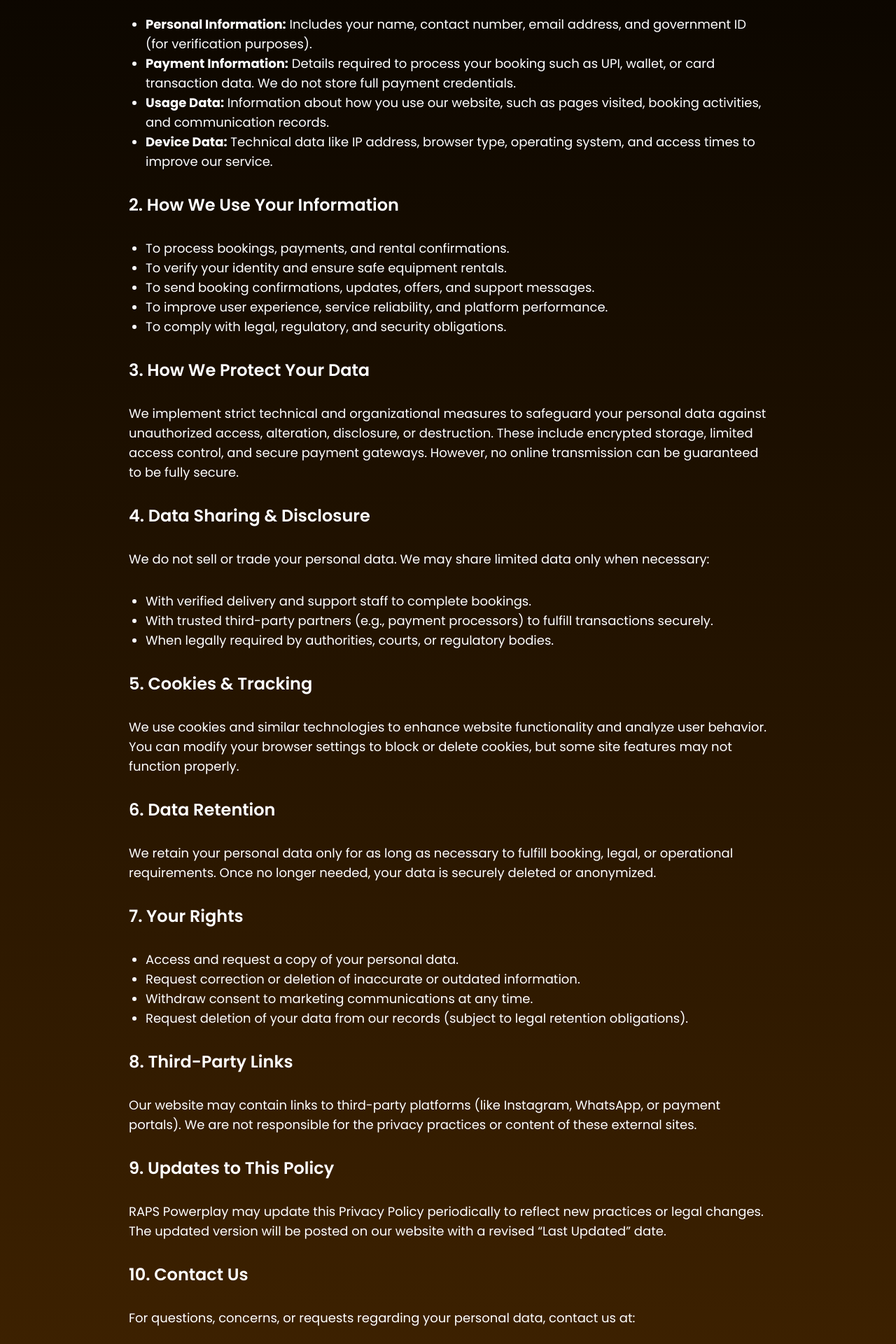
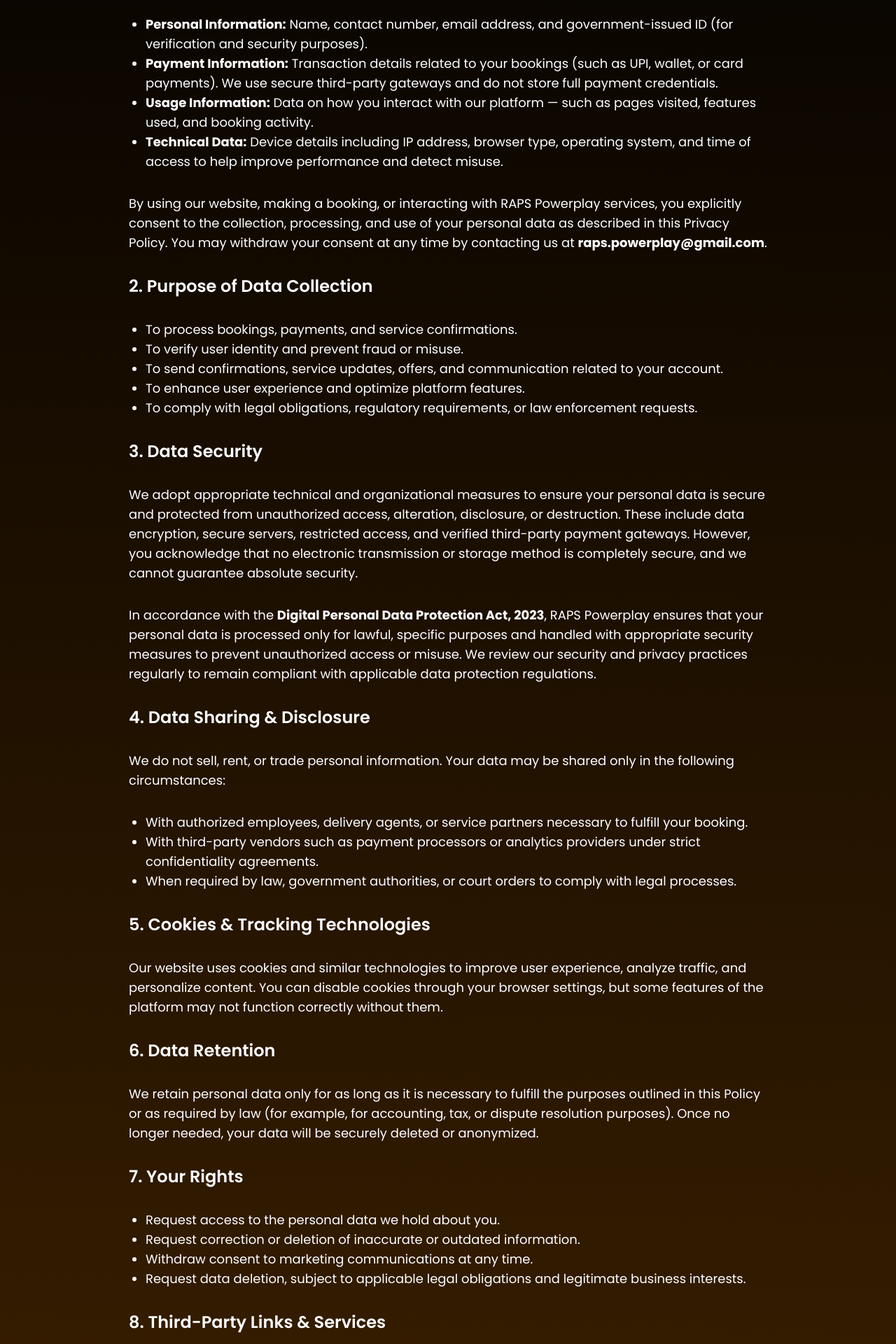
Before and after one commit to teaminsync/raps_powerplay, a React (Vite) app in the folder my-app/: page /privacy in a window 1280 px wide. Shown: the part 480-2400 px from the top of the page at 70% size. Built offline with nearby package versions, Linux system fonts and the light colour scheme; no server answers.

Commit message:
Update Privacy.jsx

```diff
--- a/my-app/src/pages/Privacy.jsx
+++ b/my-app/src/pages/Privacy.jsx
@@ -1,4 +1,4 @@
-import React from 'react';
+import React from "react";
 import { motion } from "framer-motion";
 
 const PrivacyPolicy = () => {
@@ -29,89 +29,188 @@
         >
           <div className="space-y-8">
             <p className="my-6 text-lg">
-              <b>RAPS Powerplay</b> (“we”, “our”, “us”) values your privacy and is committed to protecting your personal information.
-              This Privacy Policy explains how we collect, use, disclose, and protect your data when you use our services,
-              including our website, booking platform, and any related mobile or offline services.
+              <b>RAPS Powerplay</b> (“Company”, “we”, “our”, or “us”) is
+              committed to protecting your privacy and personal data. This
+              Privacy Policy outlines how we collect, use, share, and protect
+              information about users (“you”, “your”) when you use our services,
+              including our website, mobile applications, booking platform, and
+              offline interactions.
             </p>
 
-            <h3 className="text-2xl font-semibold mt-8 mb-4">1. Information We Collect</h3>
+            <h3 className="text-2xl font-semibold mt-8 mb-4">
+              1. Information We Collect
+            </h3>
             <ul className="list-disc ml-6 text-lg mb-6">
-              <li><b>Personal Information:</b> Includes your name, contact number, email address, and government ID (for verification purposes).</li>
-              <li><b>Payment Information:</b> Details required to process your booking such as UPI, wallet, or card transaction data. We do not store full payment credentials.</li>
-              <li><b>Usage Data:</b> Information about how you use our website, such as pages visited, booking activities, and communication records.</li>
-              <li><b>Device Data:</b> Technical data like IP address, browser type, operating system, and access times to improve our service.</li>
+              <li>
+                <b>Personal Information:</b> Name, contact number, email
+                address, and government-issued ID (for verification and security
+                purposes).
+              </li>
+              <li>
+                <b>Payment Information:</b> Transaction details related to your
+                bookings (such as UPI, wallet, or card payments). We use secure
+                third-party gateways and do not store full payment credentials.
+              </li>
+              <li>
+                <b>Usage Information:</b> Data on how you interact with our
+                platform — such as pages visited, features used, and booking
+                activity.
+              </li>
+              <li>
+                <b>Technical Data:</b> Device details including IP address,
+                browser type, operating system, and time of access to help
+                improve performance and detect misuse.
+              </li>
             </ul>
 
-            <h3 className="text-2xl font-semibold mt-8 mb-4">2. How We Use Your Information</h3>
+            <p className="text-lg mb-6">
+  By using our website, making a booking, or interacting with RAPS Powerplay services,
+  you explicitly consent to the collection, processing, and use of your personal data as described in this Privacy Policy.
+  You may withdraw your consent at any time by contacting us at <b>raps.powerplay@gmail.com</b>.
+</p>
+
+
+            <h3 className="text-2xl font-semibold mt-8 mb-4">
+              2. Purpose of Data Collection
+            </h3>
             <ul className="list-disc ml-6 text-lg mb-6">
-              <li>To process bookings, payments, and rental confirmations.</li>
-              <li>To verify your identity and ensure safe equipment rentals.</li>
-              <li>To send booking confirmations, updates, offers, and support messages.</li>
-              <li>To improve user experience, service reliability, and platform performance.</li>
-              <li>To comply with legal, regulatory, and security obligations.</li>
+              <li>To process bookings, payments, and service confirmations.</li>
+              <li>To verify user identity and prevent fraud or misuse.</li>
+              <li>
+                To send confirmations, service updates, offers, and
+                communication related to your account.
+              </li>
+              <li>To enhance user experience and optimize platform features.</li>
+              <li>
+                To comply with legal obligations, regulatory requirements, or
+                law enforcement requests.
+              </li>
             </ul>
 
-            <h3 className="text-2xl font-semibold mt-8 mb-4">3. How We Protect Your Data</h3>
+            <h3 className="text-2xl font-semibold mt-8 mb-4">
+              3. Data Security
+            </h3>
             <p className="text-lg mb-6">
-              We implement strict technical and organizational measures to safeguard your personal data against unauthorized
-              access, alteration, disclosure, or destruction. These include encrypted storage, limited access control, and secure payment gateways.
-              However, no online transmission can be guaranteed to be fully secure.
+              We adopt appropriate technical and organizational measures to
+              ensure your personal data is secure and protected from
+              unauthorized access, alteration, disclosure, or destruction. These
+              include data encryption, secure servers, restricted access, and
+              verified third-party payment gateways. However, you acknowledge
+              that no electronic transmission or storage method is completely
+              secure, and we cannot guarantee absolute security.
             </p>
 
-            <h3 className="text-2xl font-semibold mt-8 mb-4">4. Data Sharing & Disclosure</h3>
             <p className="text-lg mb-6">
-              We do not sell or trade your personal data. We may share limited data only when necessary:
+  In accordance with the <b>Digital Personal Data Protection Act, 2023</b>,
+  RAPS Powerplay ensures that your personal data is processed only for lawful, specific purposes
+  and handled with appropriate security measures to prevent unauthorized access or misuse.
+  We review our security and privacy practices regularly to remain compliant with applicable data protection regulations.
+</p>
+
+            <h3 className="text-2xl font-semibold mt-8 mb-4">
+              4. Data Sharing & Disclosure
+            </h3>
+            <p className="text-lg mb-6">
+              We do not sell, rent, or trade personal information. Your data may
+              be shared only in the following circumstances:
             </p>
             <ul className="list-disc ml-6 text-lg mb-6">
-              <li>With verified delivery and support staff to complete bookings.</li>
-              <li>With trusted third-party partners (e.g., payment processors) to fulfill transactions securely.</li>
-              <li>When legally required by authorities, courts, or regulatory bodies.</li>
+              <li>
+                With authorized employees, delivery agents, or service partners
+                necessary to fulfill your booking.
+              </li>
+              <li>
+                With third-party vendors such as payment processors or analytics
+                providers under strict confidentiality agreements.
+              </li>
+              <li>
+                When required by law, government authorities, or court orders to
+                comply with legal processes.
+              </li>
             </ul>
 
-            <h3 className="text-2xl font-semibold mt-8 mb-4">5. Cookies & Tracking</h3>
+            <h3 className="text-2xl font-semibold mt-8 mb-4">
+              5. Cookies & Tracking Technologies
+            </h3>
             <p className="text-lg mb-6">
-              We use cookies and similar technologies to enhance website functionality and analyze user behavior.
-              You can modify your browser settings to block or delete cookies, but some site features may not function properly.
+              Our website uses cookies and similar technologies to improve user
+              experience, analyze traffic, and personalize content. You can
+              disable cookies through your browser settings, but some features
+              of the platform may not function correctly without them.
             </p>
 
-            <h3 className="text-2xl font-semibold mt-8 mb-4">6. Data Retention</h3>
+            <h3 className="text-2xl font-semibold mt-8 mb-4">
+              6. Data Retention
+            </h3>
             <p className="text-lg mb-6">
-              We retain your personal data only for as long as necessary to fulfill booking, legal, or operational requirements.
-              Once no longer needed, your data is securely deleted or anonymized.
+              We retain personal data only for as long as it is necessary to
+              fulfill the purposes outlined in this Policy or as required by law
+              (for example, for accounting, tax, or dispute resolution purposes).
+              Once no longer needed, your data will be securely deleted or
+              anonymized.
             </p>
 
-            <h3 className="text-2xl font-semibold mt-8 mb-4">7. Your Rights</h3>
+            <h3 className="text-2xl font-semibold mt-8 mb-4">
+              7. Your Rights
+            </h3>
             <ul className="list-disc ml-6 text-lg mb-6">
-              <li>Access and request a copy of your personal data.</li>
-              <li>Request correction or deletion of inaccurate or outdated information.</li>
-              <li>Withdraw consent to marketing communications at any time.</li>
-              <li>Request deletion of your data from our records (subject to legal retention obligations).</li>
+              <li>Request access to the personal data we hold about you.</li>
+              <li>
+                Request correction or deletion of inaccurate or outdated
+                information.
+              </li>
+              <li>
+                Withdraw consent to marketing communications at any time.
+              </li>
+              <li>
+                Request data deletion, subject to applicable legal obligations
+                and legitimate business interests.
+              </li>
             </ul>
 
-            <h3 className="text-2xl font-semibold mt-8 mb-4">8. Third-Party Links</h3>
+            <h3 className="text-2xl font-semibold mt-8 mb-4">
+              8. Third-Party Links & Services
+            </h3>
             <p className="text-lg mb-6">
-              Our website may contain links to third-party platforms (like Instagram, WhatsApp, or payment portals).
-              We are not responsible for the privacy practices or content of these external sites.
+              Our platform may contain links to external websites or third-party
+              services (e.g., social media, payment gateways). We are not
+              responsible for the privacy policies, content, or practices of
+              these external services. We encourage you to review their privacy
+              policies before providing any personal data.
             </p>
 
-            <h3 className="text-2xl font-semibold mt-8 mb-4">9. Updates to This Policy</h3>
+            <h3 className="text-2xl font-semibold mt-8 mb-4">
+              9. Updates to This Policy
+            </h3>
             <p className="text-lg mb-6">
-              RAPS Powerplay may update this Privacy Policy periodically to reflect new practices or legal changes.
-              The updated version will be posted on our website with a revised “Last Updated” date.
+              We may revise this Privacy Policy from time to time to reflect
+              changes in our practices or for legal, operational, or regulatory
+              reasons. The updated version will be published on our website with
+              a revised “Last Updated” date. Continued use of our services after
+              such updates constitutes your acceptance of the revised Policy.
             </p>
 
-            <h3 className="text-2xl font-semibold mt-8 mb-4">10. Contact Us</h3>
+            <h3 className="text-2xl font-semibold mt-8 mb-4">
+              10. Contact Information
+            </h3>
             <p className="text-lg mb-6">
-              For questions, concerns, or requests regarding your personal data, contact us at:
+              For any questions, complaints, or requests concerning this Privacy
+              Policy or your personal data, please contact:
             </p>
             <ul className="list-disc ml-6 text-lg mb-6">
-              <li><b>Email:</b> raps.powerplay@gmail.com</li>
-              <li><b>Phone:</b> +91 9082201911</li>
-              <li><b>Location:</b> Mumbai, India</li>
+              <li>
+                <b>Email:</b> raps.powerplay@gmail.com
+              </li>
+              <li>
+                <b>Phone:</b> +91 9082201911
+              </li>
+              <li>
+                <b>Address:</b> Mumbai, Maharashtra, India
+              </li>
             </ul>
 
             <p className="text-sm italic text-gray-400">
-              Last Updated: November 2025
+              Last Updated: September 2025
             </p>
           </div>
         </motion.div>
```
